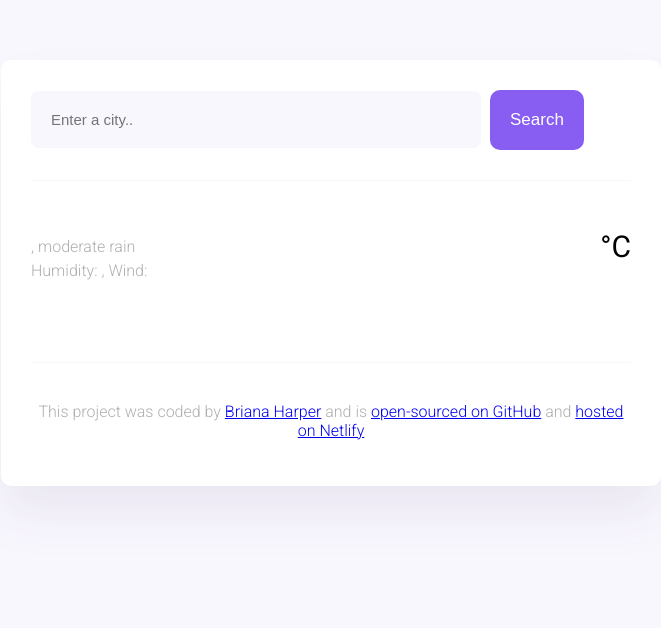
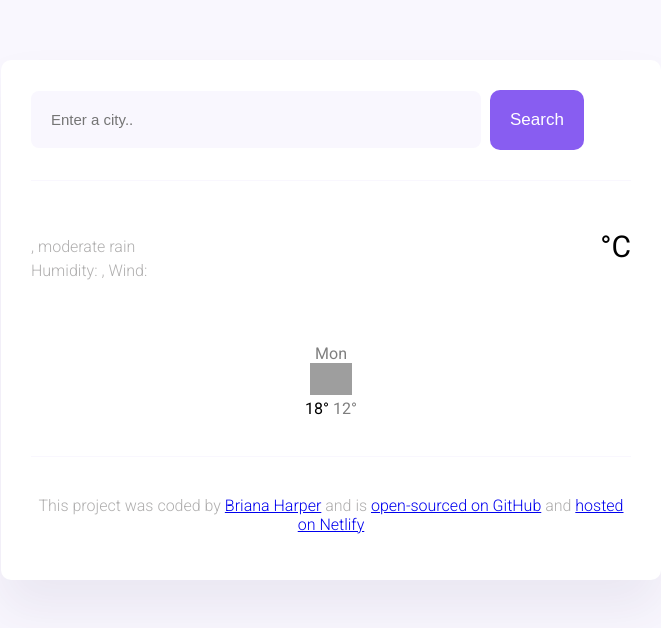
Before and after one commit to BrianaHarper2022/weather-app, a plain HTML site: page index.html in a window 1280 px wide. Shown: the whole page, without its empty margins (309-970 px from the left). Drawn offline with nearby package versions, Linux system fonts and the light colour scheme; no server answers; grey boxes are pictures that could not be loaded.

Commit message:
Added forecast HTML and css

```diff
--- a/index.html
+++ b/index.html
@@ -34,6 +34,22 @@
           <span class="current-temperature-degree">°C</span>
         </div>
       </div>
+
+      <div class="forecast">
+      <div class="row">
+        <div class="col-2">
+          <div class="forecast-date">
+          Mon
+          </div>
+          <img src="http://shecodes-assets.s3.amazonaws.com/api/weather/icons/clear-sky-day.png" alt="" width="42" />
+        </div>
+        <div class="forecast-temperatures">
+          <span class="forecast-temperatures-max">18°</span>
+          <span class="forecast-temperatures-min">12°</span>
+        </div>
+      </div>
+    </div>
+
     </main>
     <hr >
     <footer>
--- a/src/styles.css
+++ b/src/styles.css
@@ -97,3 +97,21 @@ footer {
     color: #afaeae;
     font-weight: 300;
 }
+
+.forecast {
+    margin-top: 20px;
+    text-align: center;
+}
+
+.forecast-date {
+    font-size: 16px;
+    opacity: 0.5;
+}
+
+.forecast-temperatures {
+    font-size: 16px;
+}
+
+.forecast-temperatures-min {
+    opacity: 0.5;
+}
```
